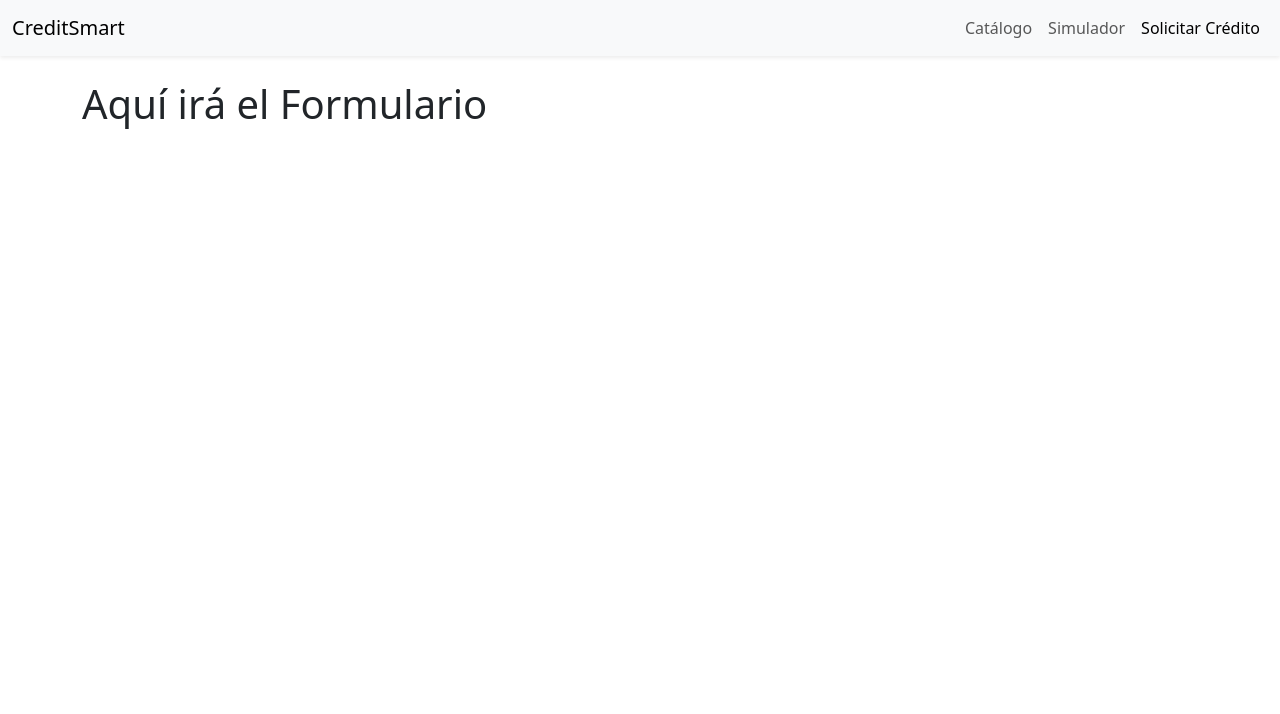
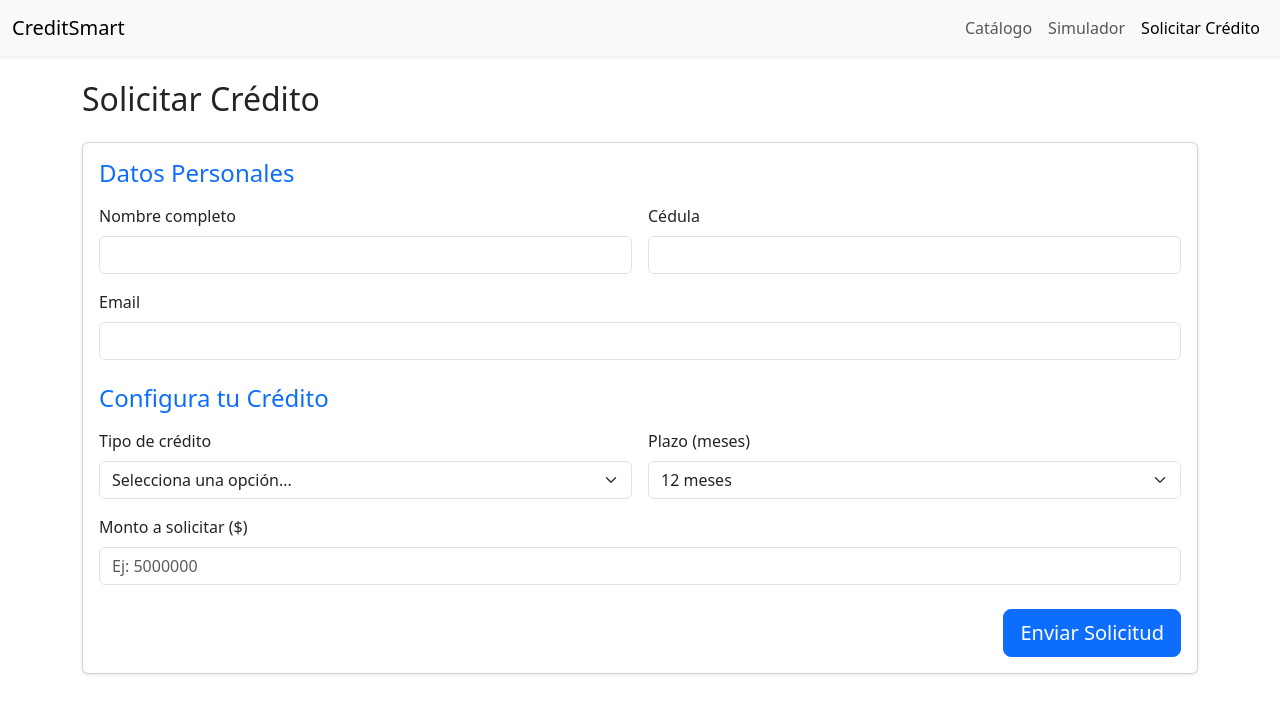
Before and after one commit to Miguelit000/Credismart, a React (Vite) app in the folder CreditSmart/: page /solicitar in a window 1280 px wide. Shown: the top 714 px of the page. Built offline with nearby package versions, Linux system fonts and the light colour scheme.

Commit message:
Se creo la pagina solicitar con la logica de calculo automatico

```diff
--- a/CreditSmart/src/App.jsx
+++ b/CreditSmart/src/App.jsx
@@ -2,6 +2,7 @@ import { BrowserRouter, Routes, Route } from 'react-router-dom';
 import Navbar from './components/Navbar';
 import Home from './pages/Home';
 import Simulador from './pages/Simulador';
+import Solicitar from './pages/Solicitar';
 
 function App() {
   return (
@@ -12,7 +13,7 @@ function App() {
           <Route path="/" element={<Home />} />
 
           <Route path="/simulador" element={<Simulador />} />
-          <Route path="/solicitar" element={<h1>Aquí irá el Formulario</h1>} />
+          <Route path="/solicitar" element={<Solicitar />} />
         </Routes>
       </main>
     </BrowserRouter>
--- /dev/null
+++ b/CreditSmart/src/pages/Solicitar.jsx
@@ -0,0 +1,146 @@
+import { useState, useEffect } from 'react';
+import { credits } from '../data/creditsData';
+
+function Solicitar() {
+  const [formData, setFormData] = useState({
+    nombre: '',
+    cedula: '',
+    email: '',
+    tipoCredito: '',
+    monto: '',
+    plazo: 12,
+    fecha: ''
+  });
+
+  const [cuotaEstimada, setCuotaEstimada] = useState(0);
+  const [mensaje, setMensaje] = useState("");
+
+  const handleChange = (e) => {
+    const { name, value } = e.target;
+    setFormData({
+      ...formData,
+      [name]: value
+    });
+  };
+
+  useEffect(() => {
+    if (formData.monto && formData.tipoCredito) {
+      const creditoSeleccionado = credits.find(c => c.id === parseInt(formData.tipoCredito));
+
+      if (creditoSeleccionado) {
+        const tasaMensual = (creditoSeleccionado.tasa / 100) / 12;
+        const monto = parseFloat(formData.monto);
+        const plazo = parseInt(formData.plazo);
+
+        const cuota = (monto * tasaMensual) / (1 - Math.pow(1 + tasaMensual, -plazo));
+        setCuotaEstimada(cuota);
+      }
+    } else {
+      setCuotaEstimada(0);
+    }
+  }, [formData.monto, formData.plazo, formData.tipoCredito]);
+
+  const handleSubmit = (e) => {
+    e.preventDefault();
+
+    setMensaje(`¡Solicitud enviada con éxito, ${formData.nombre}! Tu asesor te contactará pronto.`);
+
+    setFormData({
+      nombre: '', cedula: '', email: '', tipoCredito: '', monto: '', plazo: 12, fecha: ''
+    });
+    setCuotaEstimada(0);
+
+    setTimeout(() => setMensaje(""), 5000);
+  };
+
+  return (
+    <div>
+      <h2 className="mb-4">Solicitar Crédito</h2>
+
+      {mensaje && <div className="alert alert-success">{mensaje}</div>}
+
+      <form onSubmit={handleSubmit} className="card card-body shadow-sm">
+
+        <h4 className="mb-3 text-primary">Datos Personales</h4>
+        <div className="row g-3 mb-4">
+          <div className="col-md-6">
+            <label className="form-label">Nombre completo</label>
+            <input
+              type="text" className="form-control" name="nombre" required
+              value={formData.nombre} onChange={handleChange}
+            />
+          </div>
+          <div className="col-md-6">
+            <label className="form-label">Cédula</label>
+            <input
+              type="number" className="form-control" name="cedula" required
+              value={formData.cedula} onChange={handleChange}
+            />
+          </div>
+          <div className="col-md-12">
+            <label className="form-label">Email</label>
+            <input
+              type="email" className="form-control" name="email" required
+              value={formData.email} onChange={handleChange}
+            />
+          </div>
+        </div>
+
+        <h4 className="mb-3 text-primary">Configura tu Crédito</h4>
+        <div className="row g-3 mb-4">
+
+          <div className="col-md-6">
+            <label className="form-label">Tipo de crédito</label>
+            <select
+              className="form-select" name="tipoCredito" required
+              value={formData.tipoCredito} onChange={handleChange}
+            >
+              <option value="">Selecciona una opción...</option>
+              {credits.map(credit => (
+                <option key={credit.id} value={credit.id}>
+                  {credit.nombre} (Tasa: {credit.tasa}%)
+                </option>
+              ))}
+            </select>
+          </div>
+
+          <div className="col-md-6">
+            <label className="form-label">Plazo (meses)</label>
+            <select
+              className="form-select" name="plazo"
+              value={formData.plazo} onChange={handleChange}
+            >
+              <option value="12">12 meses</option>
+              <option value="24">24 meses</option>
+              <option value="36">36 meses</option>
+              <option value="48">48 meses</option>
+              <option value="60">60 meses</option>
+            </select>
+          </div>
+
+          <div className="col-md-12">
+            <label className="form-label">Monto a solicitar ($)</label>
+            <input
+              type="number" className="form-control" name="monto" required min="1000000"
+              value={formData.monto} onChange={handleChange}
+              placeholder="Ej: 5000000"
+            />
+            {cuotaEstimada > 0 && (
+              <div className="form-text text-success fw-bold mt-2">
+                Cuota mensual estimada: ${cuotaEstimada.toLocaleString('es-CO', { maximumFractionDigits: 0 })}
+              </div>
+            )}
+          </div>
+        </div>
+
+        <div className="d-flex justify-content-end">
+          <button type="submit" className="btn btn-primary btn-lg">
+            Enviar Solicitud
+          </button>
+        </div>
+      </form>
+    </div>
+  );
+}
+
+export default Solicitar;
```
